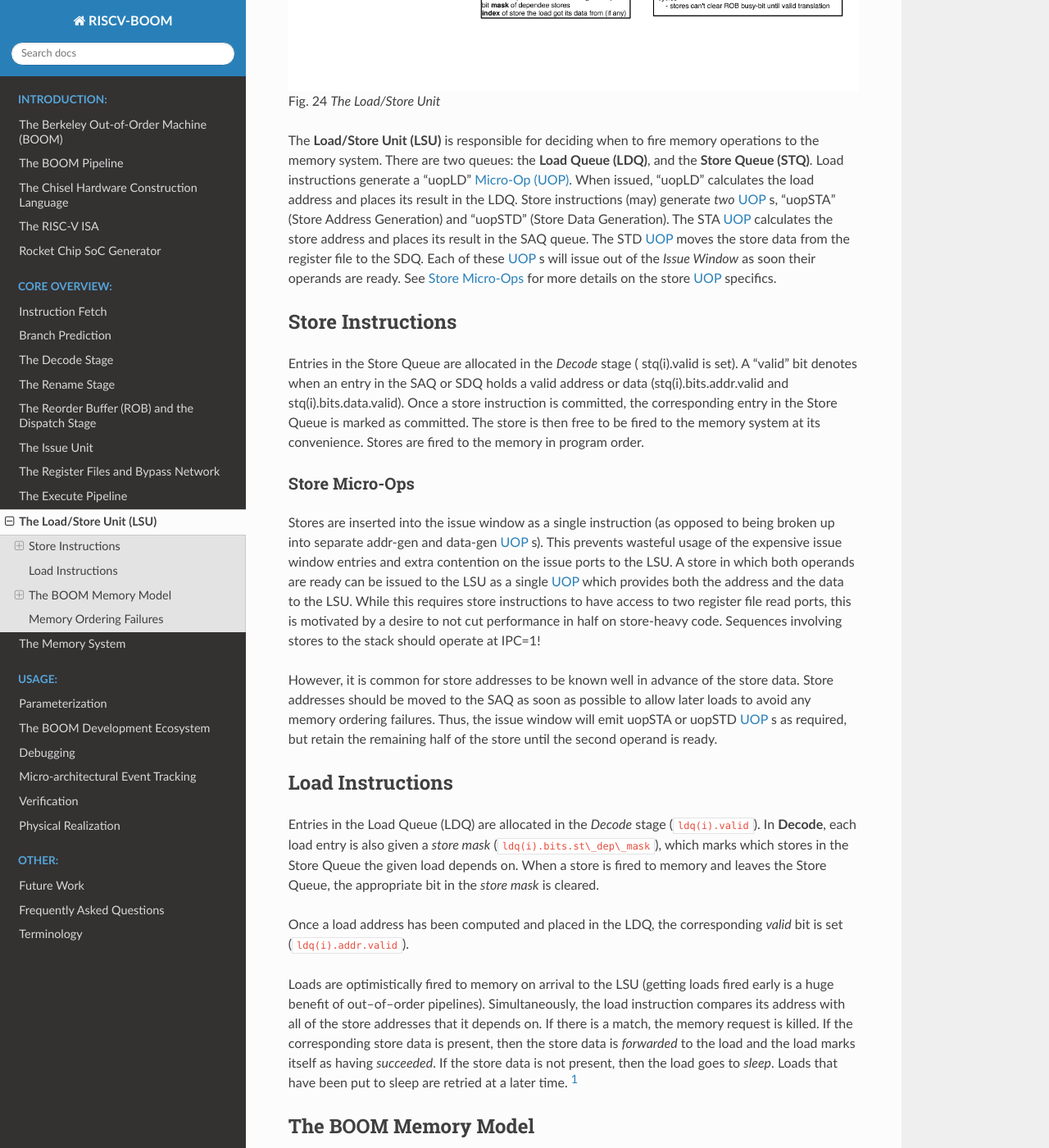
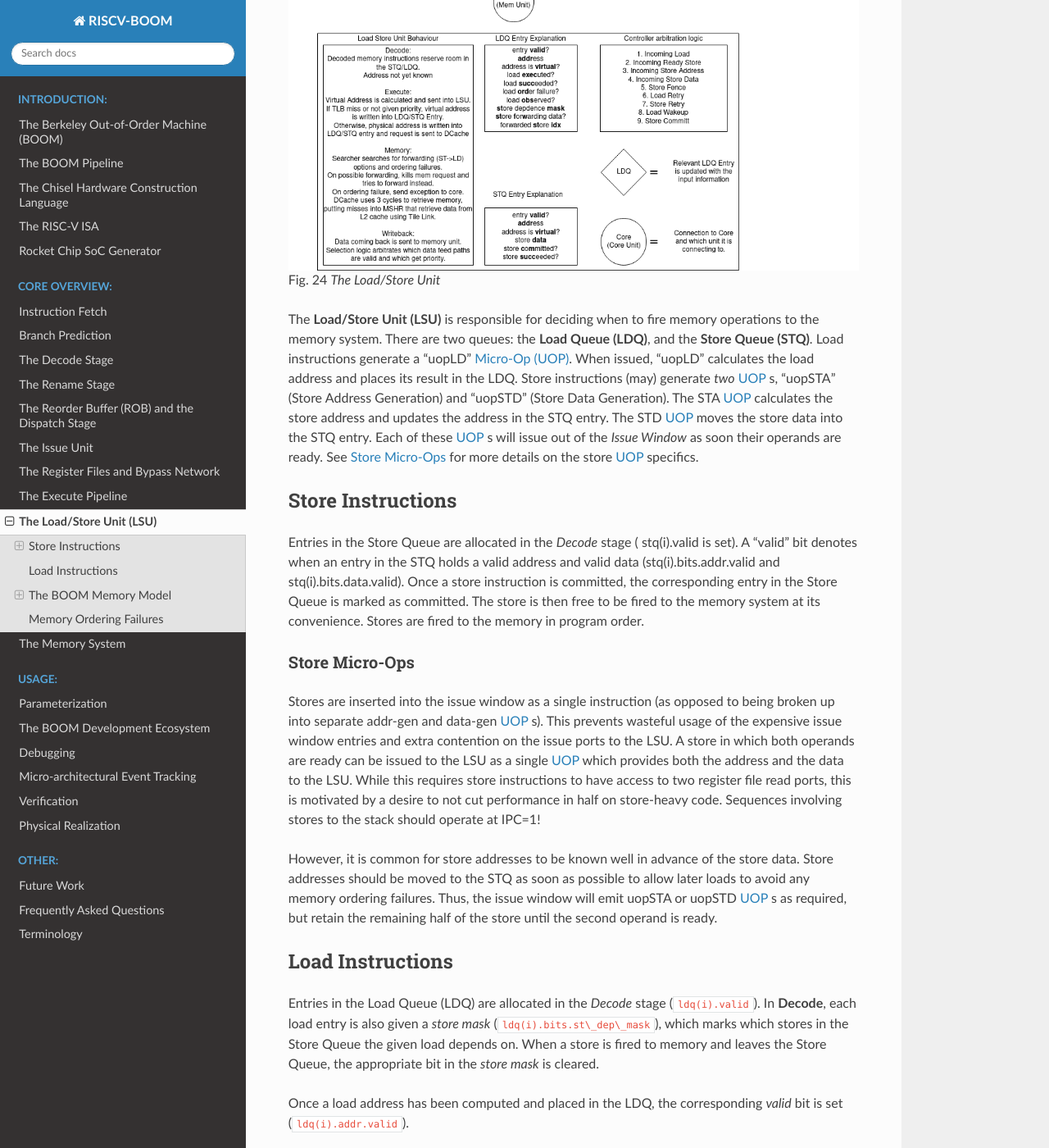
Before and after one commit to riscv-boom/riscv-boom, a Sphinx documentation site: the page built from docs/sections/load-store-unit.rst, in a window 1280 px wide and 1400 px high, scrolled down 831 px. Shown: the whole window at 82% size. Built offline with Sphinx 7.4.7 and the Read the Docs theme 2.0.0, drawn with Linux system fonts in a browser that asks for light colours.

Commit message:
Updated LSU documentation and diagram

```diff
--- a/docs/sections/load-store-unit.rst
+++ b/docs/sections/load-store-unit.rst
@@ -13,9 +13,9 @@
 “uopLD" :term:`Micro-Op (UOP)`. When issued, "uopLD" calculates the load address and
 places its result in the LDQ. Store instructions (may) generate *two*
 :term:`UOP<Micro-Op (UOP)>` s, “uopSTA" (Store Address Generation) and “uopSTD" (Store Data
-Generation). The STA :term:`UOP<Micro-Op (UOP)>` calculates the store address and places its
-result in the SAQ queue. The STD :term:`UOP<Micro-Op (UOP)>` moves the store data from the
-register file to the SDQ. Each of these :term:`UOP<Micro-Op (UOP)>` s will issue out of the
+Generation). The STA :term:`UOP<Micro-Op (UOP)>` calculates the store address and updates the
+address in the STQ entry. The STD :term:`UOP<Micro-Op (UOP)>` moves the store data into the
+STQ entry. Each of these :term:`UOP<Micro-Op (UOP)>` s will issue out of the
 *Issue Window* as soon their operands are ready. See :ref:`Store Micro-Ops`
 for more details on the store :term:`UOP<Micro-Op (UOP)>` specifics.
 
@@ -23,8 +23,8 @@
 ------------------
 
 Entries in the Store Queue are allocated in the *Decode* stage (
-stq(i).valid is set). A “valid" bit denotes when an entry in the SAQ or
-SDQ holds a valid address or data (stq(i).bits.addr.valid and stq(i).bits.data.valid).
+stq(i).valid is set). A “valid" bit denotes when an entry in the STQ holds
+a valid address and valid data (stq(i).bits.addr.valid and stq(i).bits.data.valid).
 Once a store instruction is committed, the corresponding entry in the Store
 Queue is marked as committed. The store is then free to be fired to the
 memory system at its convenience. Stores are fired to the memory in program
@@ -45,7 +45,7 @@
 operate at IPC=1!
 
 However, it is common for store addresses to be known well in advance of
-the store data. Store addresses should be moved to the SAQ as soon as
+the store data. Store addresses should be moved to the STQ as soon as
 possible to allow later loads to avoid any memory ordering failures.
 Thus, the issue window will emit uopSTA or uopSTD :term:`UOP<Micro-Op (UOP)>` s as required,
 but retain the remaining half of the store until the second operand is
```
Also changed, not shown: docs/figures/lsu.png, 1 other file.
